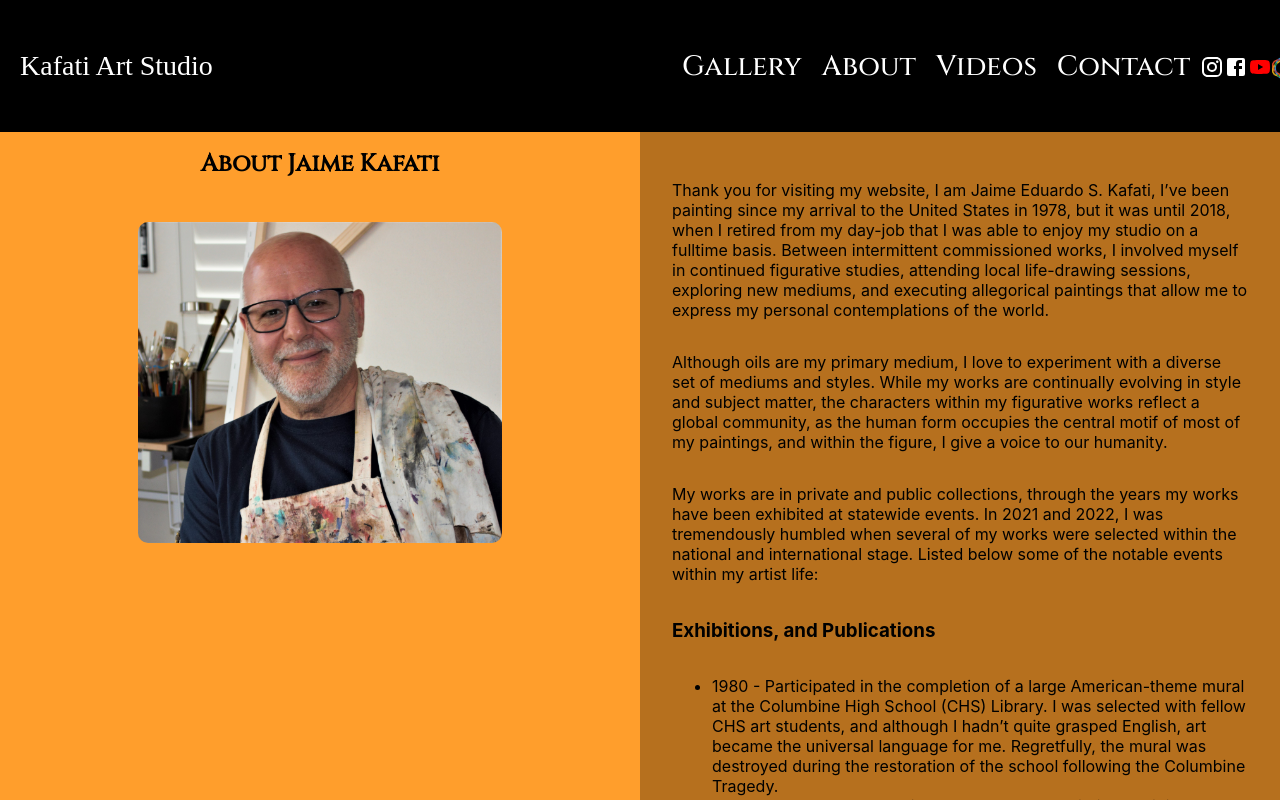
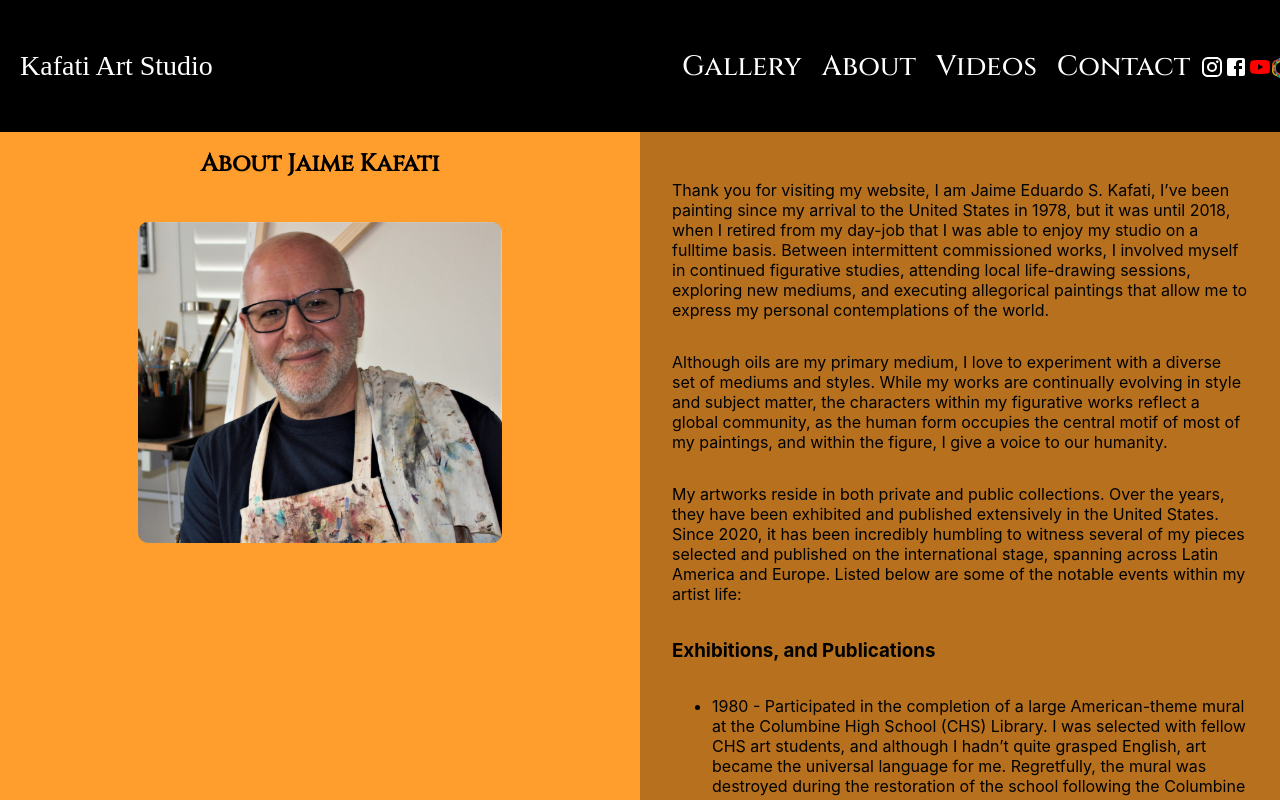
Before and after one commit to ToriK17/kfa, a React (Create React App) app: page /about in a window 1280 px wide. Shown: the top 800 px of the page. Built offline with nearby package versions, Linux system fonts and the light colour scheme; a web font is replaced by a local one.

Commit message:
update about text

```diff
--- a/package.json
+++ b/package.json
@@ -60,9 +60,12 @@
     "@types/react-router-dom": "^5.3.3",
     "@types/redux": "^3.6.0",
     "file-loader": "^6.2.0",
+    "html-webpack-plugin": "^5.6.0",
     "sass": "^1.49.9",
     "sass-loader": "^12.6.0",
     "typescript": "^4.0.5",
-    "webpack": "^5.70.0"
+    "webpack": "^5.89.0",
+    "webpack-cli": "^5.1.4",
+    "webpack-dev-server": "^4.15.1"
   }
 }
--- a/src/components/About/About.tsx
+++ b/src/components/About/About.tsx
@@ -20,7 +20,7 @@ const AboutMe = () => {
 					  Although oils are my primary medium, I love to experiment with a diverse set of mediums and styles. While my works are continually evolving in style and subject matter, the characters within my figurative works reflect a global community, as the human form occupies the central motif of most of my paintings, and within the figure, I give a voice to our humanity.
 					</p>
 					<p>
-					  My works are in private and public collections, through the years my works have been exhibited at statewide events. In 2021 and 2022, I was tremendously humbled when several of my works were selected within the national and international stage. Listed below some of the notable events within my artist life:
+					My artworks reside in both private and public collections. Over the years, they have been exhibited and published extensively in the United States. Since 2020, it has been incredibly humbling to witness several of my pieces selected and published on the international stage, spanning across Latin America and Europe. Listed below are some of the notable events within my artist life:
 					</p>
 					<h3>Exhibitions, and Publications</h3>
 					<ul>
```
Also changed, not shown: 1 other file (tests, documents, lock files or other folders).
